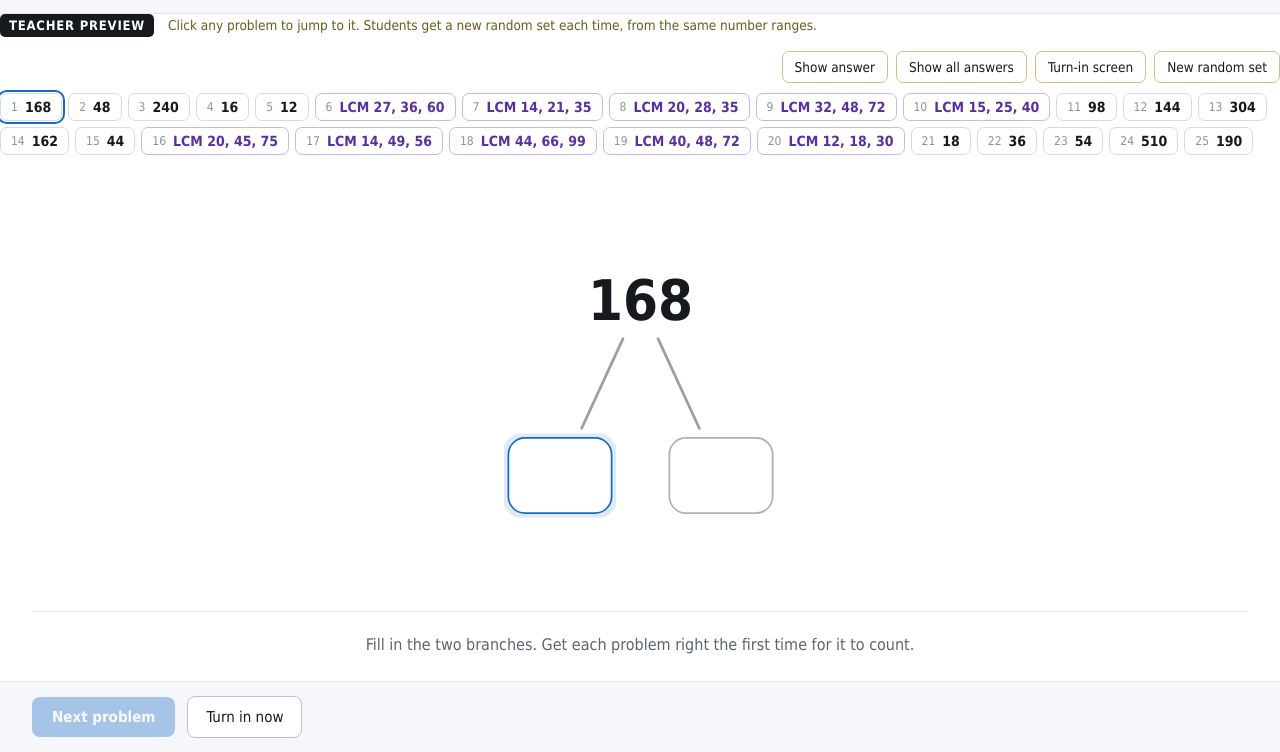
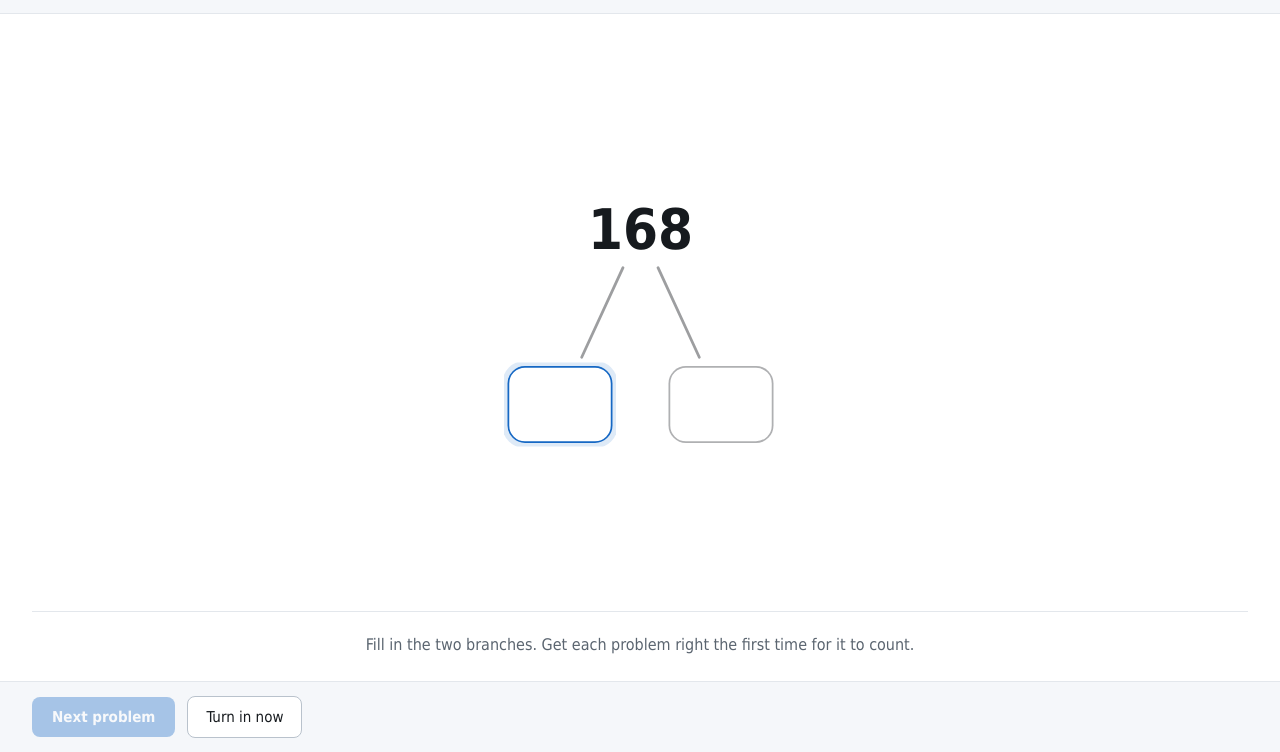
Before and after one commit to shaleah22/primelcm, a plain HTML site: page index.html in a window 1280 px wide. Shown: the part 48-800 px from the top of the page. Drawn offline with Linux system fonts and the light colour scheme.

Commit message:
Update index.html

```diff
--- a/index.html
+++ b/index.html
@@ -368,7 +368,7 @@ const SET = [
   {k:"small",  label:"Easy",   per:8},
   {k:"medium", label:"Medium", per:7}
 ];
-const PREVIEW = true;
+const PREVIEW = false;
 const PF_TOTAL = SET.reduce((n,g)=>n+g.per,0);   // 15 factor trees
 const LCM_TOTAL = 10;                              // then 10 LCM problems
 const TOTAL = PF_TOTAL + LCM_TOTAL;
```
